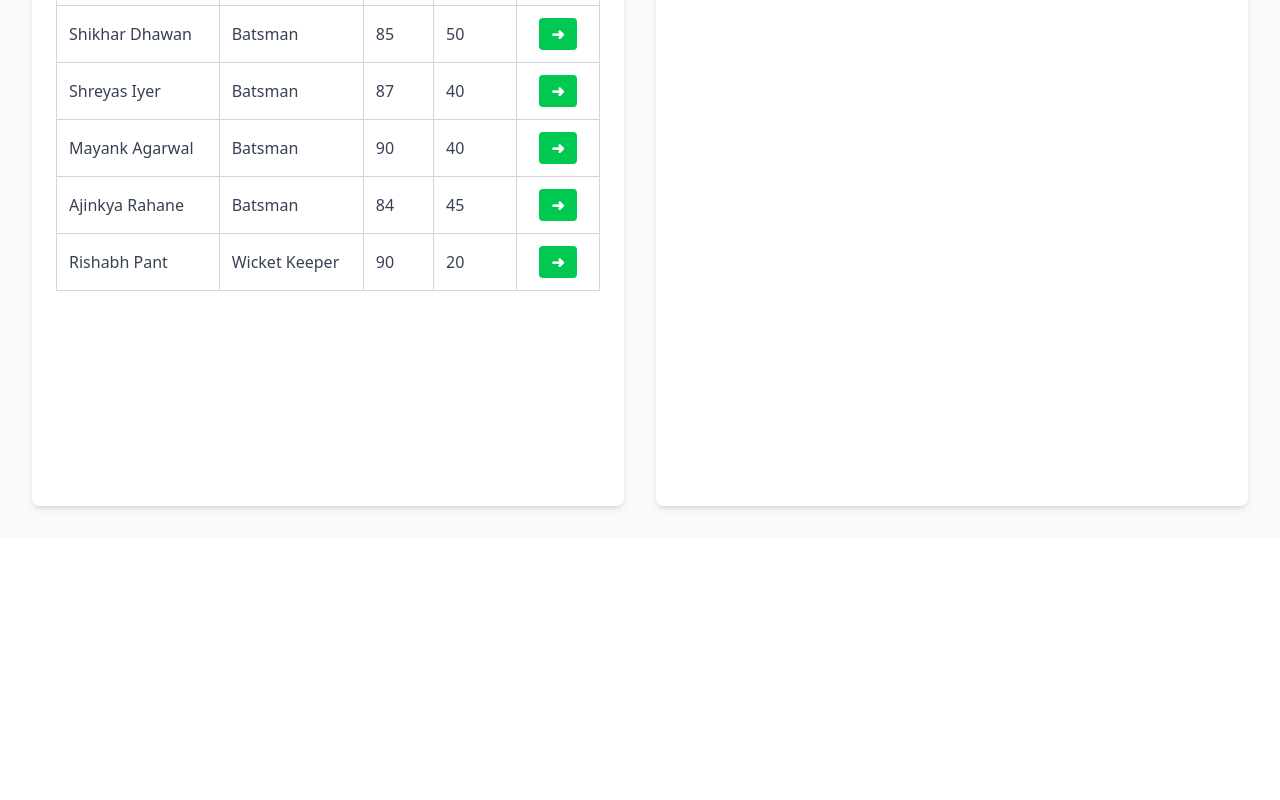
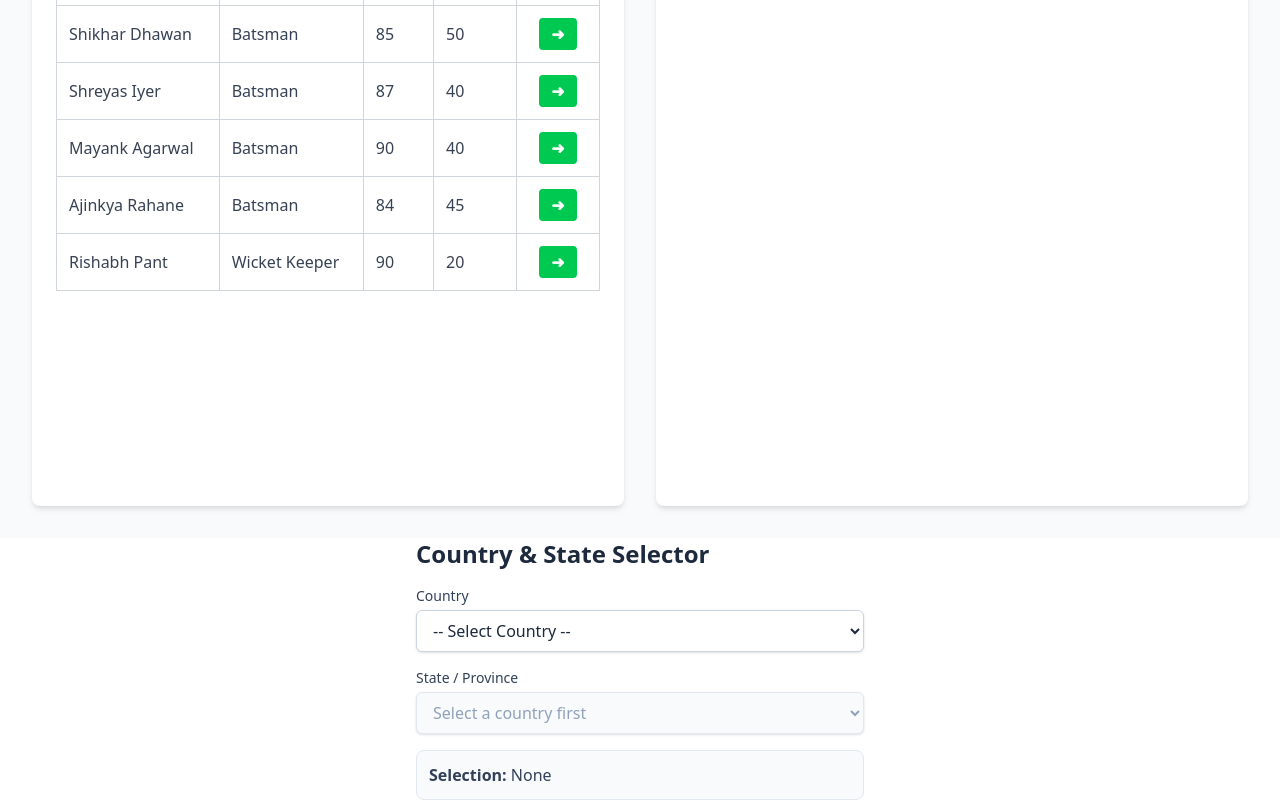
Before and after one commit to ShivaRajmothe/React-Coding-Projects-TailWind, a React (Vite) app in the folder demo-tailwind/: page / in a window 1280 px wide. Shown: the part 1281-2081 px from the top of the page. Before the commit the page ends 1819 px from the top, so only its background shows below. Built offline with nearby package versions, Linux system fonts and the light colour scheme.

Commit message:
dropdown-selector

```diff
--- /dev/null
+++ b/demo-tailwind/src/components/CountryStateDropdown.jsx
@@ -0,0 +1,111 @@
+import React, { useState, useMemo } from "react";
+
+const STATE_DATA = {
+  India: [
+    "Andhra Pradesh",
+    "Delhi",
+    "Gujarat",
+    "Karnataka",
+    "Maharashtra",
+    "Rajasthan",
+    "Tamil Nadu",
+    "Telangana",
+    "Uttar Pradesh",
+    "West Bengal",
+  ],
+  Pakistan: [
+    "Balochistan",
+    "Gilgit-Baltistan",
+    "Islamabad Capital Territory",
+    "Khyber Pakhtunkhwa",
+    "Punjab",
+    "Sindh",
+    "Azad Jammu and Kashmir",
+  ],
+};
+
+export default function CountryStateDropdown() {
+  const [country, setCountry] = useState(""); // no country selected by default
+  const [state, setState] = useState("");
+
+  // Compute the list of states for the selected country
+  const statesForCountry = useMemo(() => {
+    return country ? STATE_DATA[country] ?? [] : [];
+  }, [country]);
+
+  // When country changes, reset the state selection
+  const handleCountryChange = (e) => {
+    const nextCountry = e.target.value;
+    setCountry(nextCountry);
+    setState(""); // clear previous state
+  };
+
+  const handleStateChange = (e) => {
+    setState(e.target.value);
+  };
+
+  return (
+    <div className="mx-auto max-w-md font-sans">
+      <h2 className="mb-4 text-2xl font-semibold text-slate-800">
+        Country &amp; State Selector
+      </h2>
+
+      {/* Country Dropdown */}
+      <label
+        htmlFor="country-select"
+        className="mb-1 block text-sm font-medium text-slate-700"
+      >
+        Country
+      </label>
+      <select
+        id="country-select"
+        value={country}
+        onChange={handleCountryChange}
+        aria-label="Select Country"
+        className="mb-4 w-full rounded-md border border-slate-300 bg-white px-3 py-2 text-slate-800 shadow-sm outline-none transition focus:border-indigo-500 focus:ring-2 focus:ring-indigo-200"
+      >
+        <option value="" disabled>
+          -- Select Country --
+        </option>
+        <option value="India">India</option>
+        <option value="Pakistan">Pakistan</option>
+      </select>
+
+      {/* State Dropdown */}
+      <label
+        htmlFor="state-select"
+        className="mb-1 block text-sm font-medium text-slate-700"
+      >
+        State / Province
+      </label>
+      <select
+        id="state-select"
+        value={state}
+        onChange={handleStateChange}
+        aria-label="Select State or Province"
+        disabled={!country}
+        className={`mb-4 w-full rounded-md border px-3 py-2 shadow-sm outline-none transition
+          ${
+            country
+              ? "border-slate-300 bg-white text-slate-800 focus:border-indigo-500 focus:ring-2 focus:ring-indigo-200"
+              : "border-slate-200 bg-slate-50 text-slate-400"
+          }`}
+      >
+        <option value="" disabled>
+          {country ? "-- Select State / Province --" : "Select a country first"}
+        </option>
+        {statesForCountry.map((s) => (
+          <option key={s} value={s}>
+            {s}
+          </option>
+        ))}
+      </select>
+
+      {/* Preview */}
+      <div className="rounded-lg border border-slate-200 bg-slate-50 p-3 text-slate-700">
+        <strong className="font-semibold">Selection:</strong>{" "}
+        {country ? `${country}${state ? " → " + state : ""}` : "None"}
+      </div>
+    </div>
+  );
+}
--- a/demo-tailwind/src/main.jsx
+++ b/demo-tailwind/src/main.jsx
@@ -6,6 +6,7 @@ import ImageSlider from './components/ImageSlider.jsx';
 import Header from './components/Header.jsx';
 import TabForm from './components/TabForm.jsx';
 import CricketSorting from './components/CricketSorting.jsx';
+import CountryStateDropdown from './components/CountryStateDropdown.jsx';
 
 createRoot(document.getElementById('root')).render(
 
@@ -15,5 +16,6 @@ createRoot(document.getElementById('root')).render(
     {/* <Header country="India" /> */}
     <TabForm    />
     <CricketSorting />
+    <CountryStateDropdown />
   </>
 )
```
